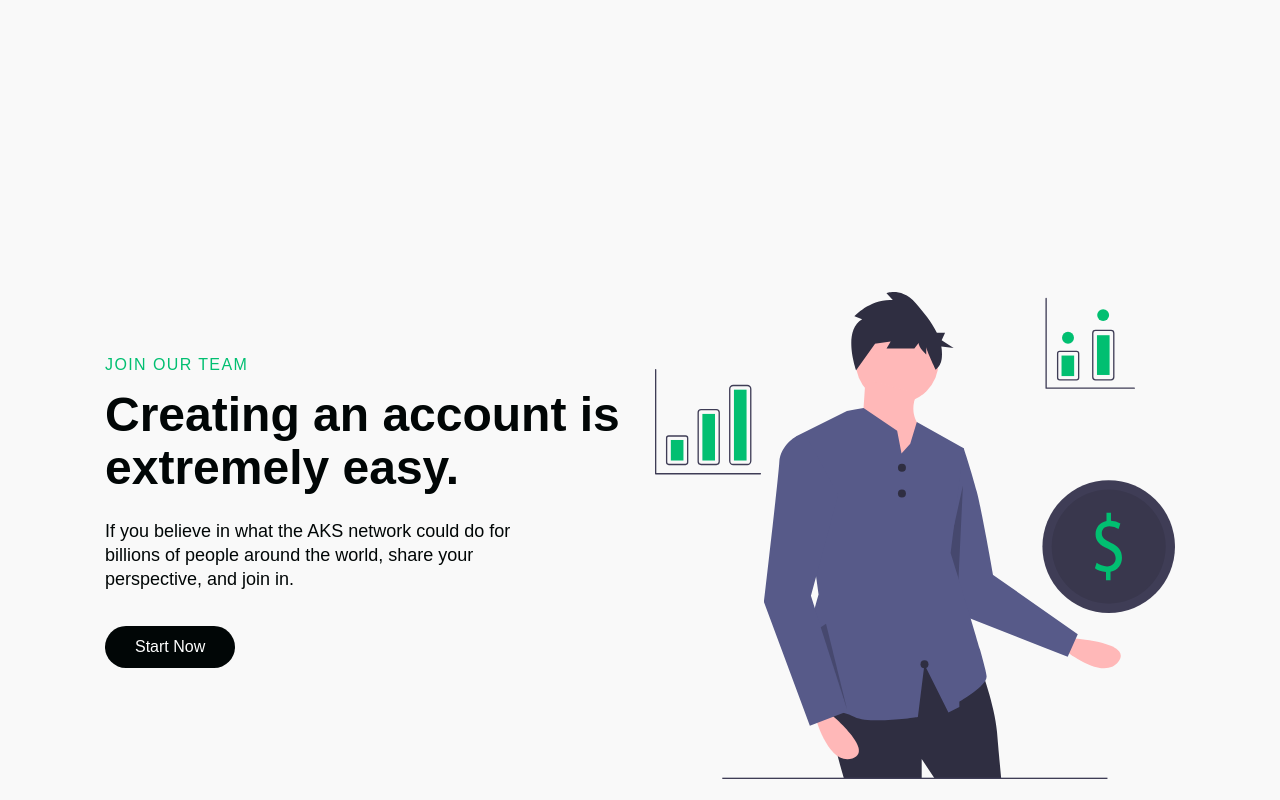
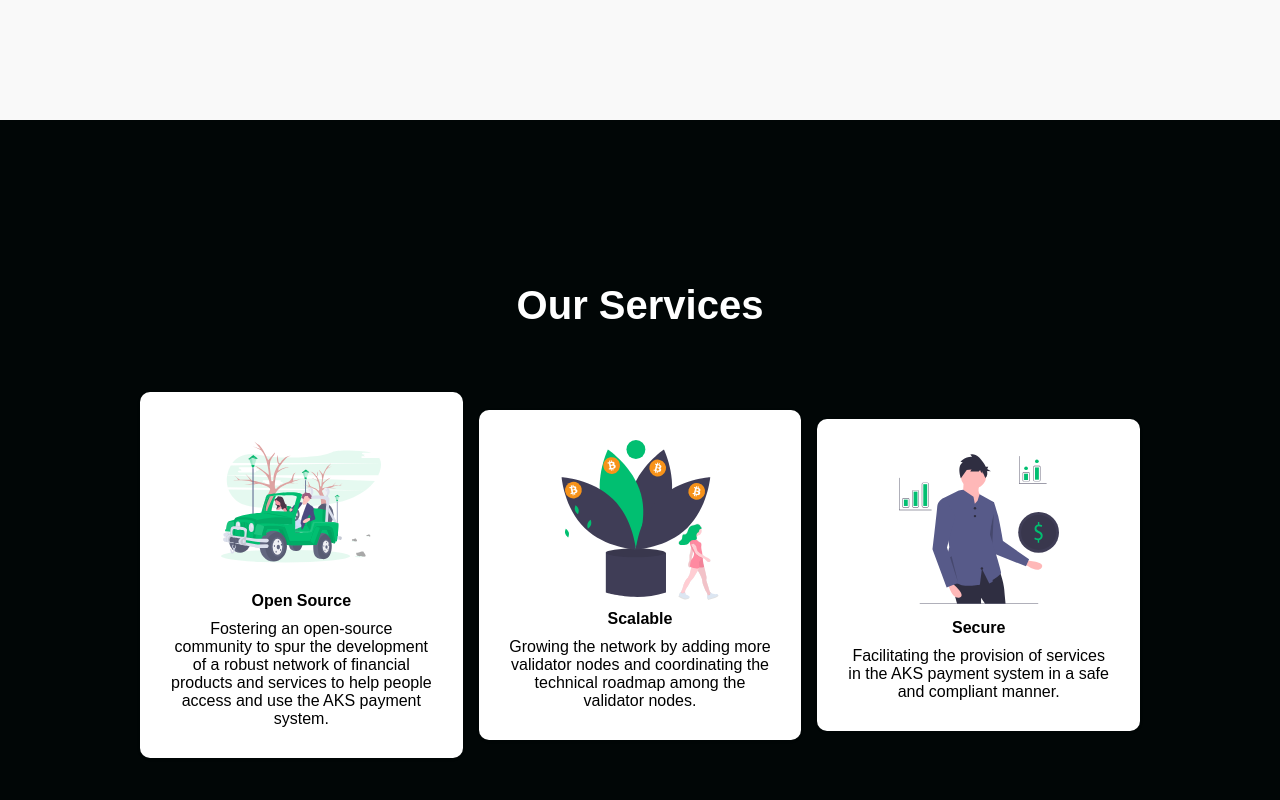
Before and after one commit to akshayjadhav4/react-site-styled-components, a React (Create React App) app: page / in a window 1280 px wide. Shown: the part 2400-3200 px from the top of the page. Built offline with nearby package versions, Linux system fonts and the light colour scheme; a web font is replaced by a local one.

Commit message:
services section done

```diff
--- /dev/null
+++ b/src/components/Services/ServicesElements.js
@@ -0,0 +1,81 @@
+import styled from "styled-components";
+
+export const ServicesContainer = styled.div`
+  height: 800px;
+  display: flex;
+  flex-direction: column;
+  justify-content: center;
+  align-items: center;
+  background: #010606;
+
+  @media screen and (max-width: 768px) {
+    height: 1100px;
+  }
+  @media screen and (max-width: 480px) {
+    height: 1300px;
+  }
+`;
+
+export const ServicesWrapper = styled.div`
+  max-width: 1000px;
+  margin: 0 auto;
+  display: grid;
+  grid-template-columns: 1fr 1fr 1fr;
+  align-items: center;
+  grid-gap: 16px;
+  padding: 0 50px;
+
+  @media screen and (max-width: 1000px) {
+    grid-template-columns: 1fr 1fr;
+  }
+
+  @media screen and (max-width: 768px) {
+    grid-template-columns: 1fr;
+    padding: 0 20px;
+  }
+`;
+
+export const ServicesCard = styled.div`
+  background: #fff;
+  display: flex;
+  flex-direction: column;
+  justify-content: flex-start;
+  align-items: center;
+  border-radius: 10px;
+  max-height: 340px;
+  padding: 30px;
+  box-shadow: 0 1px 3px rgba(0, 0, 0, 0.2);
+  transition: all 0.2s ease-in-out;
+
+  &:hover {
+    transform: scale(1.02);
+    transition: all 0.2s ease-in-out;
+    cursor: pointer;
+  }
+`;
+
+export const ServicesIcon = styled.img`
+  height: 160px;
+  width: 160px;
+  margin-bottom: 10px;
+`;
+
+export const ServicesH1 = styled.h1`
+  font-size: 2.5rem;
+  color: #fff;
+  margin-bottom: 64px;
+
+  @media screen and (max-width: 480px) {
+    font-size: 2rem;
+  }
+`;
+
+export const ServicesH2 = styled.h2`
+  font-size: 1rem;
+  margin-bottom: 10px;
+`;
+
+export const ServicesP = styled.p`
+  font-size: 1rem;
+  text-align: center;
+`;
--- /dev/null
+++ b/src/components/Services/index.js
@@ -0,0 +1,52 @@
+import React from "react";
+import {
+  ServicesCard,
+  ServicesContainer,
+  ServicesH1,
+  ServicesH2,
+  ServicesIcon,
+  ServicesWrapper,
+  ServicesP,
+} from "./ServicesElements";
+import Icon1 from "../../assests/svg-1.svg";
+import Icon2 from "../../assests/svg2.svg";
+import Icon3 from "../../assests/svg3.svg";
+
+const Services = () => {
+  return (
+    <ServicesContainer id="services">
+      <ServicesH1>Our Services</ServicesH1>
+      <ServicesWrapper>
+        <ServicesCard>
+          <ServicesIcon src={Icon1} />
+          <ServicesH2>Open Source</ServicesH2>
+          <ServicesP>
+            Fostering an open-source community to spur the development of a
+            robust network of financial products and services to help people
+            access and use the AKS payment system.
+          </ServicesP>
+        </ServicesCard>
+
+        <ServicesCard>
+          <ServicesIcon src={Icon2} />
+          <ServicesH2>Scalable</ServicesH2>
+          <ServicesP>
+            Growing the network by adding more validator nodes and coordinating
+            the technical roadmap among the validator nodes.
+          </ServicesP>
+        </ServicesCard>
+
+        <ServicesCard>
+          <ServicesIcon src={Icon3} />
+          <ServicesH2>Secure</ServicesH2>
+          <ServicesP>
+            Facilitating the provision of services in the AKS payment system in
+            a safe and compliant manner.
+          </ServicesP>
+        </ServicesCard>
+      </ServicesWrapper>
+    </ServicesContainer>
+  );
+};
+
+export default Services;
--- a/src/pages/index.js
+++ b/src/pages/index.js
@@ -3,6 +3,7 @@
 import Info from "../components/InfoSection";
 import Navbar from "../components/Navbar";
 import Sidebar from "../components/Sidebar";
+import Services from "../components/Services";
 import {
   homeObjOne,
   homeObjTwo,
@@ -23,6 +24,7 @@
       <HeroSection />
       <Info {...homeObjOne} />
       <Info {...homeObjTwo} />
+      <Services />
       <Info {...homeObjThree} />
     </>
   );
```
